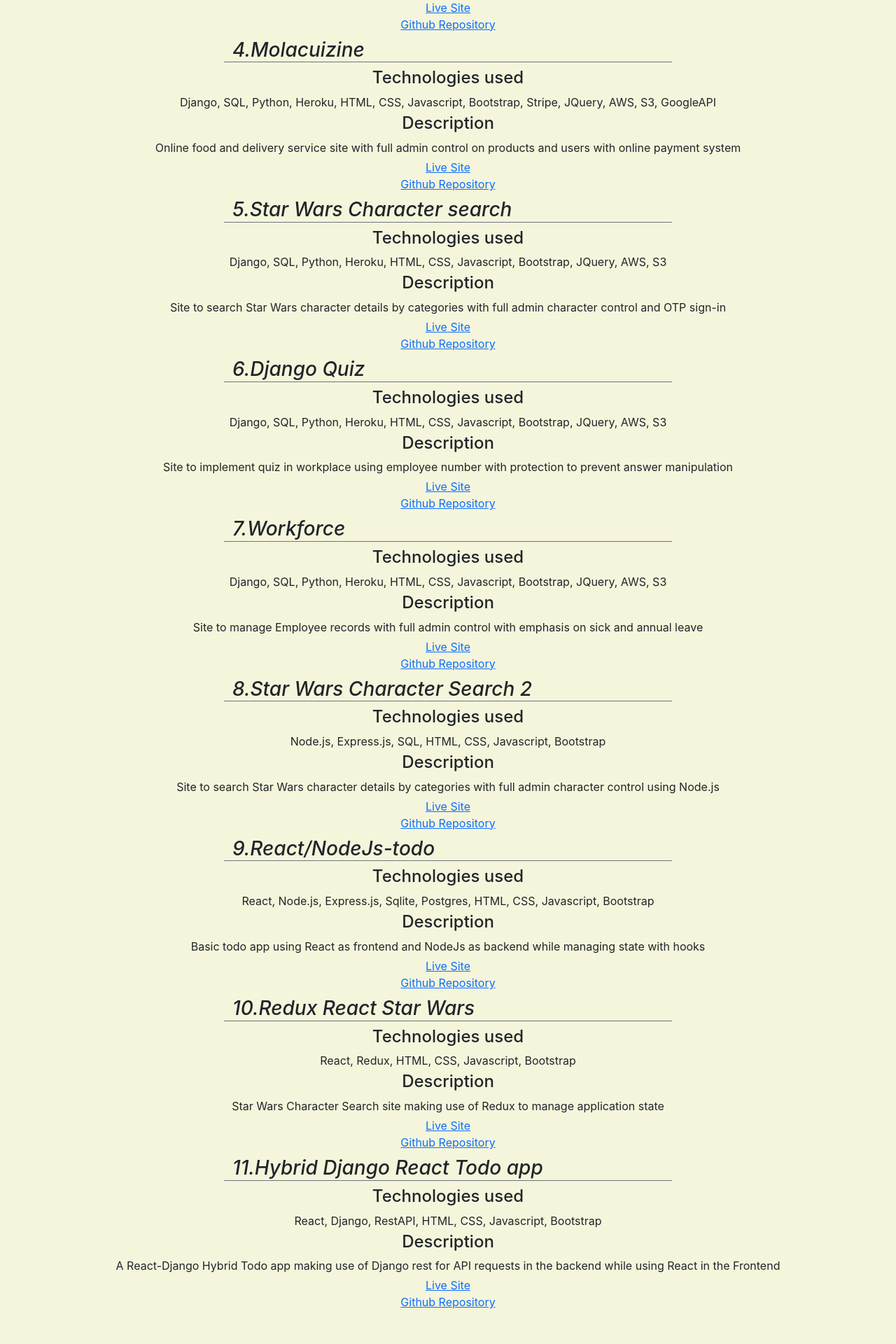
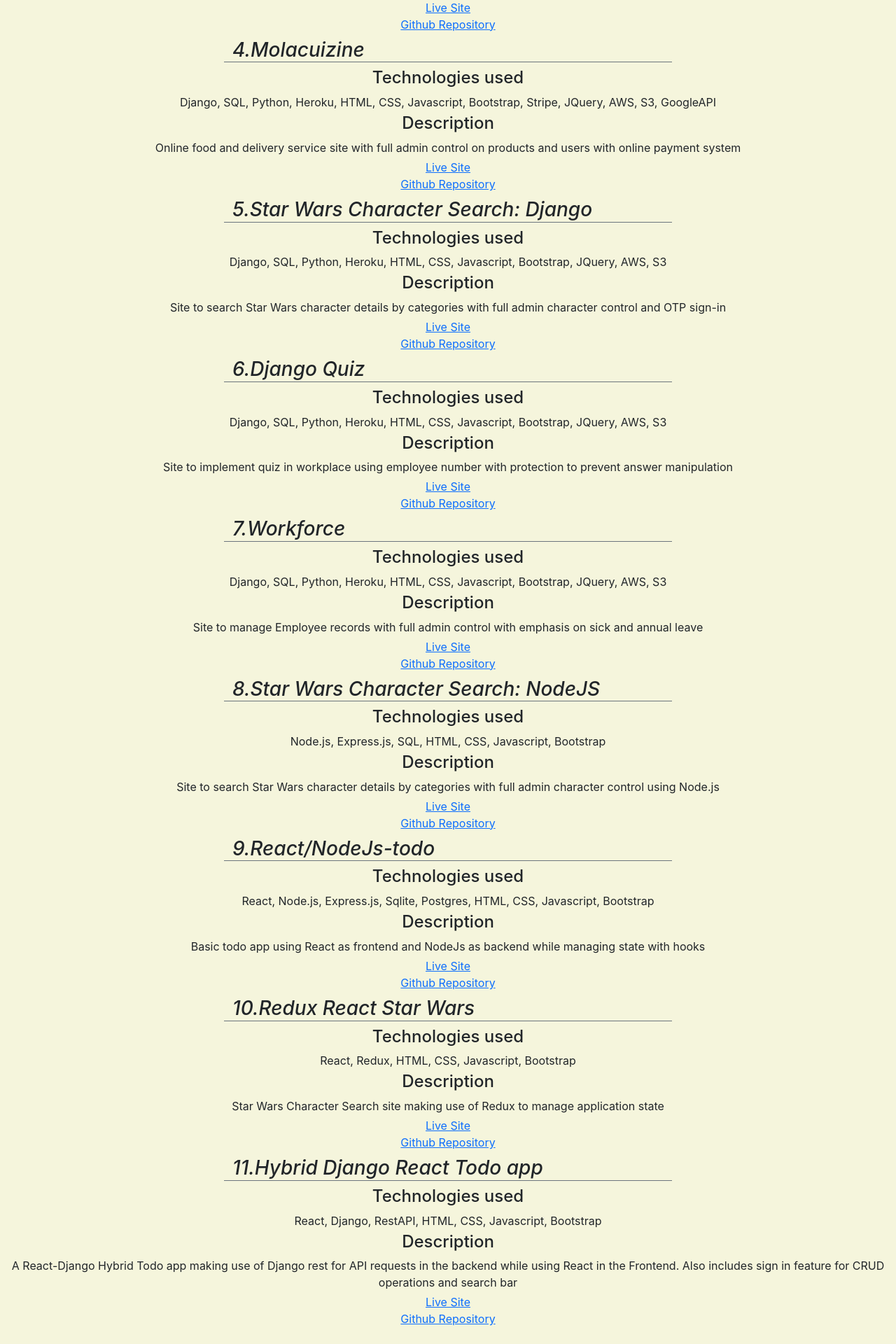
Before and after one commit to zahur76/react_cv, a React (Create React App) app: page /projects in a window 1280 px wide. Shown: the part 1236-3156 px from the top of the page at 70% size. Before the commit the page ends 3132 px from the top, so only its background shows below. Built offline with nearby package versions, Linux system fonts and the light colour scheme.

Commit message:
update portfolio section

```diff
--- a/src/components/Projects/Projects.js
+++ b/src/components/Projects/Projects.js
@@ -39,7 +39,7 @@
     },
     {
         number: 5,
-        name: 'Star Wars Character search',
+        name: 'Star Wars Character Search: Django',
         technologies: 'Django, SQL, Python, Heroku, HTML, CSS, Javascript, Bootstrap, JQuery, AWS, S3',
         description: 'Site to search Star Wars character details by categories with full admin character control and OTP sign-in',
         site: 'https://django-starwars.herokuapp.com/',
@@ -63,7 +63,7 @@
     },
     {
         number: 8,
-        name: 'Star Wars Character Search 2',
+        name: 'Star Wars Character Search: NodeJS',
         technologies: 'Node.js, Express.js, SQL, HTML, CSS, Javascript, Bootstrap',
         description: 'Site to search Star Wars character details by categories with full admin character control using Node.js',
         site: 'https://django-starwars.herokuapp.com/',
@@ -89,7 +89,7 @@
         number: 11,
         name: 'Hybrid Django React Todo app',
         technologies: 'React, Django, RestAPI, HTML, CSS, Javascript, Bootstrap',
-        description: 'A React-Django Hybrid Todo app making use of Django rest for API requests in the backend while using React in the Frontend',
+        description: 'A React-Django Hybrid Todo app making use of Django rest for API requests in the backend while using React in the Frontend. Also includes sign in feature for CRUD operations and search bar',
         site: 'https://django-react-todo-zahur.herokuapp.com/',
         github: 'https://github.com/zahur76/django-react-todo'
     },
```
